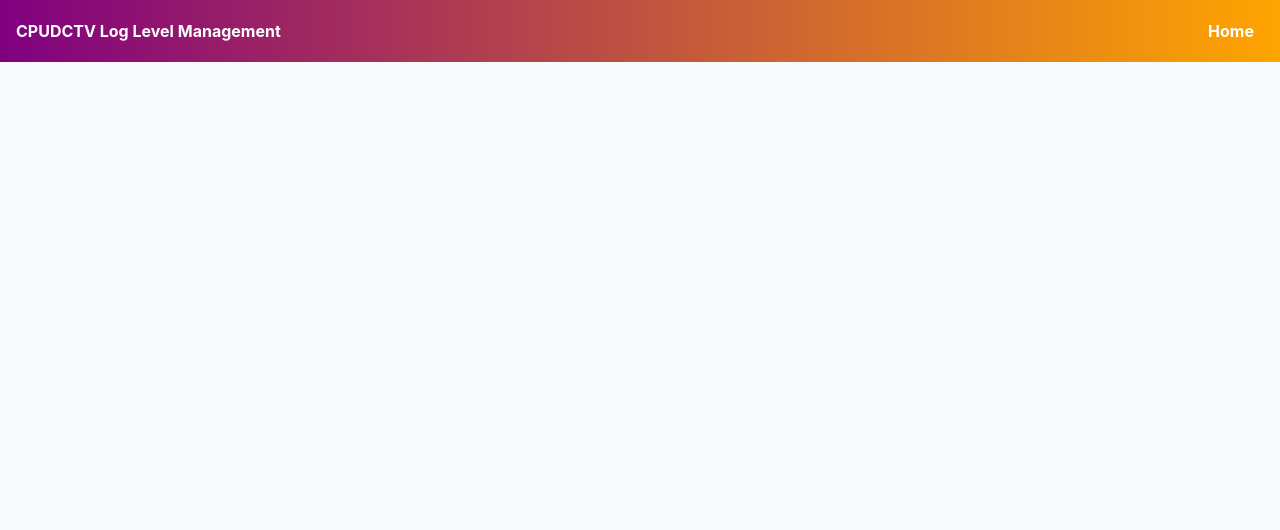
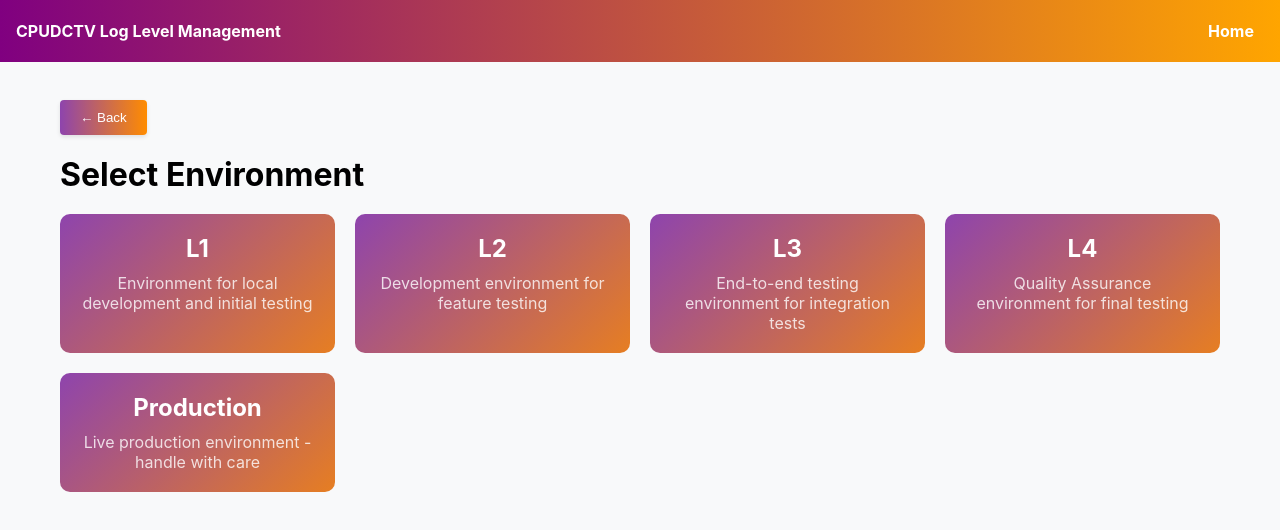
Before and after one commit to pravi976/runtimeloglevelchange, a React (Create React App) app: page /logger/1/service/1/environments in a window 1280 px wide. Shown: the top 530 px of the page. Built offline with nearby package versions, Linux system fonts and the light colour scheme.

Commit message:
added new page for environment selection

```diff
--- a/src/App.js
+++ b/src/App.js
@@ -5,6 +5,7 @@ import LoggerDashboard from './components/LoggerDashboard';
 import LoggerManagement from './components/LoggerManagement';
 import ServicesList from './components/ServicesList';
 import RegionSelection from './components/RegionSelection';
+import EnvironmentSelection from './components/EnvironmentSelection';
 import './App.css';
 
 function App() {
@@ -19,7 +20,8 @@ function App() {
           <Routes>
             <Route path="/" element={<LoggerDashboard />} />
             <Route path="/logger/:app/services" element={<ServicesList />} />
-            <Route path="/logger/:app/service/:serviceId/regions" element={<RegionSelection />} />
+            <Route path="/logger/:app/service/:serviceId/environments" element={<EnvironmentSelection />} />
+            <Route path="/logger/:app/service/:serviceId/environment/:environmentId/regions" element={<RegionSelection />} />
             <Route path="/logger/:app/service/:serviceId/region/:regionId/logs" element={<LoggerManagement />} />
           </Routes>
         </main>
--- a/src/components/BackButton.js
+++ b/src/components/BackButton.js
@@ -4,7 +4,7 @@ import './BackButton.css';
 
 function BackButton() {
   const navigate = useNavigate();
-  const { app, serviceId } = useParams();
+  const { app, serviceId, environmentId } = useParams();
   const location = useLocation();
 
   const handleBack = (e) => {
@@ -17,9 +17,12 @@ function BackButton() {
       return;
     } else if (location.pathname.includes('/logs')) {
       // From logs page to regions page
-      navigate(`/logger/${app}/service/${serviceId}/regions`);
+      navigate(`/logger/${app}/service/${serviceId}/environment/${environmentId}/regions`);
     } else if (location.pathname.includes('/regions')) {
-      // From regions page to services page
+      // From regions page to environments page
+      navigate(`/logger/${app}/service/${serviceId}/environments`);
+    } else if (location.pathname.includes('/environments')) {
+      // From environments page to services page
       navigate(`/logger/${app}/services`);
     } else if (location.pathname.includes('/services')) {
       // From services page to dashboard
--- /dev/null
+++ b/src/components/EnvironmentSelection.css
@@ -0,0 +1,50 @@
+.environment-selection-container {
+  padding: 20px;
+  max-width: 1200px;
+  margin: 0 auto;
+}
+
+.environments-grid {
+  display: grid;
+  grid-template-columns: repeat(auto-fit, minmax(250px, 1fr));
+  gap: 20px;
+  margin-top: 20px;
+}
+
+.environment-card {
+  background: linear-gradient(135deg, #8e44ad, #e67e22); /* Match with RegionSelection */
+  border-radius: 10px;
+  padding: 20px;
+  color: white;
+  cursor: pointer;
+  transition: transform 0.2s ease-in-out;
+  text-align: center;
+}
+
+.environment-card:hover {
+  transform: translateY(-5px);
+}
+
+.environment-card h2 {
+  margin: 0 0 10px 0;
+}
+
+.environment-card p {
+  margin: 0;
+  opacity: 0.8;
+}
+
+.environment-button {
+  background-color: #007bff;
+  color: white;
+  border: none;
+  padding: 10px 20px;
+  border-radius: 5px;
+  cursor: pointer;
+  font-size: 16px;
+  transition: background-color 0.3s ease;
+}
+
+.environment-button:hover {
+  background-color: #0056b3;
+}
--- /dev/null
+++ b/src/components/EnvironmentSelection.js
@@ -0,0 +1,64 @@
+import React from 'react';
+import { useNavigate, useParams } from 'react-router-dom';
+import BackButton from './BackButton';
+import './EnvironmentSelection.css';
+
+function EnvironmentSelection() {
+  const navigate = useNavigate();
+  const { app, serviceId } = useParams();
+
+  // Add environment list with descriptions
+  const environments = [
+    {
+      id: 'L1',
+      name: 'L1',
+      description: 'Environment for local development and initial testing'
+    },
+    {
+      id: 'L2',
+      name: 'L2',
+      description: 'Development environment for feature testing'
+    },
+    {
+      id: 'L3',
+      name: 'L3',
+      description: 'End-to-end testing environment for integration tests'
+    },
+    {
+      id: 'L4',
+      name: 'L4',
+      description: 'Quality Assurance environment for final testing'
+    },
+    {
+      id: 'Production',
+      name: 'Production',
+      description: 'Live production environment - handle with care'
+    }
+  ];
+
+  // Add click handler
+  const handleEnvironmentClick = (environmentId) => {
+    navigate(`/logger/${app}/service/${serviceId}/environment/${environmentId}/regions`);
+  };
+
+  return (
+    <div className="environment-selection-container">
+      <BackButton />
+      <h1>Select Environment</h1>
+      <div className="environments-grid">
+        {environments.map((env) => (
+          <div
+            key={env.id}
+            className="environment-card"
+            onClick={() => handleEnvironmentClick(env.id)}
+          >
+            <h2>{env.name}</h2>
+            <p>{env.description}</p>
+          </div>
+        ))}
+      </div>
+    </div>
+  );
+}
+
+export default EnvironmentSelection;
--- a/src/components/ServicesList.js
+++ b/src/components/ServicesList.js
@@ -68,7 +68,7 @@ function SortableItem({ service, app, onRemove }) {
         <div className="button-container">
           <button
             className="primary-button"
-            onClick={() => navigate(`/logger/${app}/service/${service.id}/regions`)}
+            onClick={() => navigate(`/logger/${app}/service/${service.id}/environments`)}
           >
             Click here to view/change log level
           </button>
```
